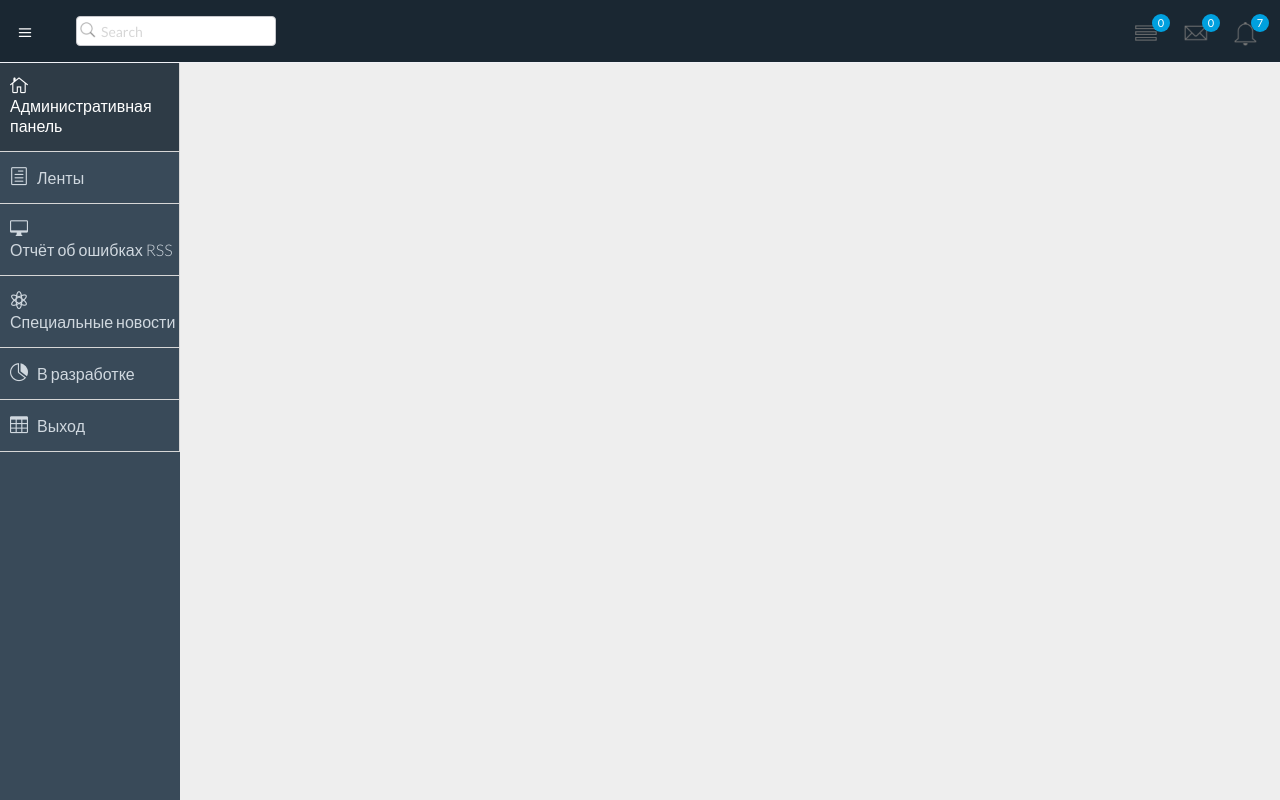
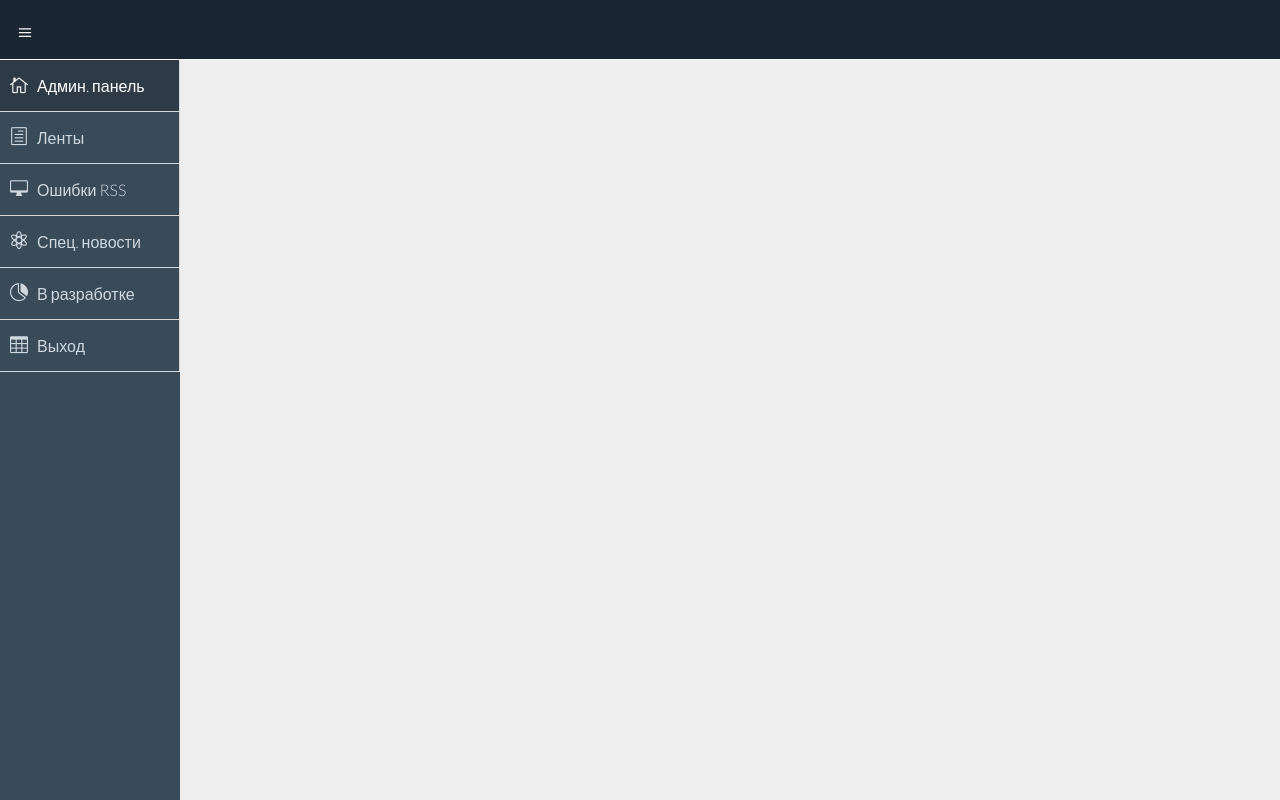
Before and after one commit to WebLions/lentarss.local, a CodeIgniter app: template application/views/user/header.php in a window 1280 px wide. Run offline with CodeIgniter, Linux system fonts and the light colour scheme; the template is opened without the code that fills it, so the values that code supplies are empty.

Commit message:
input names

```diff
--- a/application/views/rss/create.php
+++ b/application/views/rss/create.php
@@ -6,7 +6,7 @@
             <!--overview start-->
             <div class="row">
                 <div class="col-lg-12">
-                    <h3 class="page-header"><i class="fa fa-laptop"></i> Главная страница</h3>
+
                     <ol class="breadcrumb">
                         <li><i class="fa fa-home"></i><a href="/user/profile">Административная панель</a></li>
                         <li><i class="fa fa-laptop"></i><a href="/rss">Ленты RSS</a></li>
--- a/application/views/rss/edit_rss.php
+++ b/application/views/rss/edit_rss.php
@@ -4,7 +4,7 @@
             <!--overview start-->
             <div class="row">
                 <div class="col-lg-12">
-                    <h3 class="page-header"><i class="fa fa-laptop"></i> Главная страница</h3>
+
                     <ol class="breadcrumb">
                         <li><i class="fa fa-home"></i><a href="/user/profile">Административная панель</a></li>
                         <li><i class="fa fa-laptop"></i><a href="/rss">Ленты RSS</a></li>
--- a/application/views/rss/errors.php
+++ b/application/views/rss/errors.php
@@ -5,7 +5,7 @@
             <!--overview start-->
             <div class="row">
                 <div class="col-lg-12">
-                    <h3 class="page-header"><i class="fa fa-laptop"></i> Главная страница</h3>
+
                     <ol class="breadcrumb">
                         <li><i class="fa fa-home"></i><a href="/user/profile">Административная панель</a></li>
                         <li><i class="fa fa-laptop"></i><a href="/rss">Ленты RSS</a></li>
--- a/application/views/rss/special_rss.php
+++ b/application/views/rss/special_rss.php
@@ -13,7 +13,7 @@
         <!--overview start-->
         <div class="row">
             <div class="col-lg-12">
-                <h3 class="page-header"><i class="fa fa-laptop"></i> Главная страница</h3>
+
                 <ol class="breadcrumb">
                     <li><i class="fa fa-home"></i><a href="/user/profile">Административная панель</a></li>
                     <li><i class="fa fa-laptop"></i><a href="/rss">Новости</a></li>
--- a/application/views/rss/view.php
+++ b/application/views/rss/view.php
@@ -4,7 +4,7 @@
             <!--overview start-->
             <div class="row">
                 <div class="col-lg-12">
-                    <h3 class="page-header"><i class="fa fa-laptop"></i> Главная страница</h3>
+
                     <ol class="breadcrumb">
                         <li><i class="fa fa-home"></i><a href="/user/profile">Административная панель</a></li>
                         <li><i class="fa fa-laptop"></i><a href="/rss">Ленты RSS</a></li>
--- a/application/views/user/header.php
+++ b/application/views/user/header.php
@@ -36,65 +36,6 @@
         <div class="icon-reorder tooltips" data-original-title="Toggle Navigation" data-placement="bottom"><i class="icon_menu"></i></div>
       </div>
 
-
-
-      <div class="nav search-row" id="top_menu">
-        <!--  search form start -->
-        <ul class="nav top-menu">
-          <li>
-            <form class="navbar-form">
-              <input class="form-control" placeholder="Search" type="text">
-            </form>
-          </li>
-        </ul>
-        <!--  search form end -->
-      </div>
-
-      <div class="top-nav notification-row">
-        <!-- notificatoin dropdown start-->
-        <ul class="nav pull-right top-menu">
-
-          <!-- task notificatoin start -->
-          <li id="task_notificatoin_bar" class="dropdown">
-            <a data-toggle="dropdown" class="dropdown-toggle" href="#">
-              <span class="icon-task-l"></span>
-              <span class="badge bg-important">0</span>
-            </a>
-            <ul class="dropdown-menu extended tasks-bar">
-
-
-            </ul>
-          </li>
-          <!-- task notificatoin end -->
-          <!-- inbox notificatoin start-->
-          <li id="mail_notificatoin_bar" class="dropdown">
-            <a data-toggle="dropdown" class="dropdown-toggle" href="#">
-              <i class="icon-envelope-l"></i>
-              <span class="badge bg-important">0</span>
-            </a>
-            <ul class="dropdown-menu extended inbox">
-
-            </ul>
-          </li>
-          <!-- inbox notificatoin end -->
-          <!-- alert notification start-->
-          <li id="alert_notificatoin_bar" class="dropdown">
-            <a data-toggle="dropdown" class="dropdown-toggle" href="#">
-
-              <i class="icon-bell-l"></i>
-              <span class="badge bg-important">7</span>
-            </a>
-            <ul class="dropdown-menu extended notification">
-
-            </ul>
-          </li>
-          <!-- alert notification end-->
-          <!-- user login dropdown start-->
-
-          <!-- user login dropdown end -->
-        </ul>
-        <!-- notificatoin dropdown end-->
-      </div>
     </header>
     <!--header end-->
 
@@ -106,7 +47,7 @@
           <li class="active">
             <a class="" href="profile">
               <i class="icon_house_alt"></i>
-              <span>Административная панель</span>
+              <span>Админ. панель</span>
             </a>
           </li>
           <li class="sub-menu">
@@ -119,14 +60,14 @@
           <li class="sub-menu">
             <a href="/errors" class="">
               <i class="icon_desktop"></i>
-              <span>Отчёт об ошибках RSS </span>
+              <span>Ошибки RSS </span>
             </a>
 
           </li>
           <li>
             <a class="" href="/special_rss">
               <i class="icon_genius"></i>
-              <span>Специальные новости</span>
+              <span>Спец. новости</span>
             </a>
           </li>
           <li>
--- a/application/views/user/profile.php
+++ b/application/views/user/profile.php
@@ -5,7 +5,7 @@
               <!--overview start-->
               <div class="row">
                 <div class="col-lg-12">
-                    <h3 class="page-header"><i class="fa fa-laptop"></i> Главная страница</h3>
+
                     <ol class="breadcrumb">
                         <li><i class="fa fa-home"></i><a href="/user/profile">Административная панель</a></li>
                         <li><i class="fa fa-laptop"></i>Главная</li>
--- a/application/views/user/rss.php
+++ b/application/views/user/rss.php
@@ -4,7 +4,7 @@
               <!--overview start-->
               <div class="row">
                 <div class="col-lg-12">
-                    <h3 class="page-header"><i class="fa fa-laptop"></i> Главная страница</h3>
+
                     <ol class="breadcrumb">
                         <li><i class="fa fa-home"></i><a href="index.html">Административная панель</a></li>
                         <li><i class="fa fa-laptop"></i>RSS Ленты</li>
```
Also changed, not shown: application/views/rss/index.php (+9 -11 lines).
